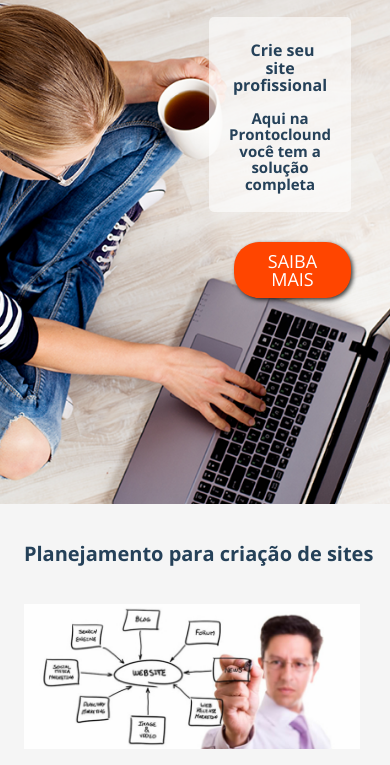
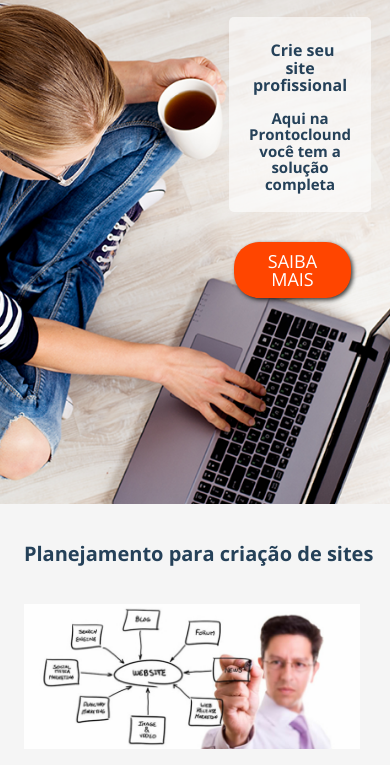
Before and after one commit to viniborges99/ebac-front-end, a plain HTML site: page Exercicio modulo 11/index.html in a window 390 px wide. Shown: the part 79-844 px from the top of the page. Drawn offline with nearby package versions, Linux system fonts and the light colour scheme; a script that the page names is missing.

Commit message:
saiba mais
centralizei o saiba mais

```diff
--- a/Exercicio modulo 11/css/styles.css
+++ b/Exercicio modulo 11/css/styles.css
@@ -311,8 +311,9 @@ dd{
     .legenda{
        float: right;
        margin-top: -20px;
+       margin-right: -20px;
     }
-    .legenda, .buttom-cta {
+    .legenda-conteiner, .buttom-cta {
         text-align: center;
     }
     .legenda  h4,
```
